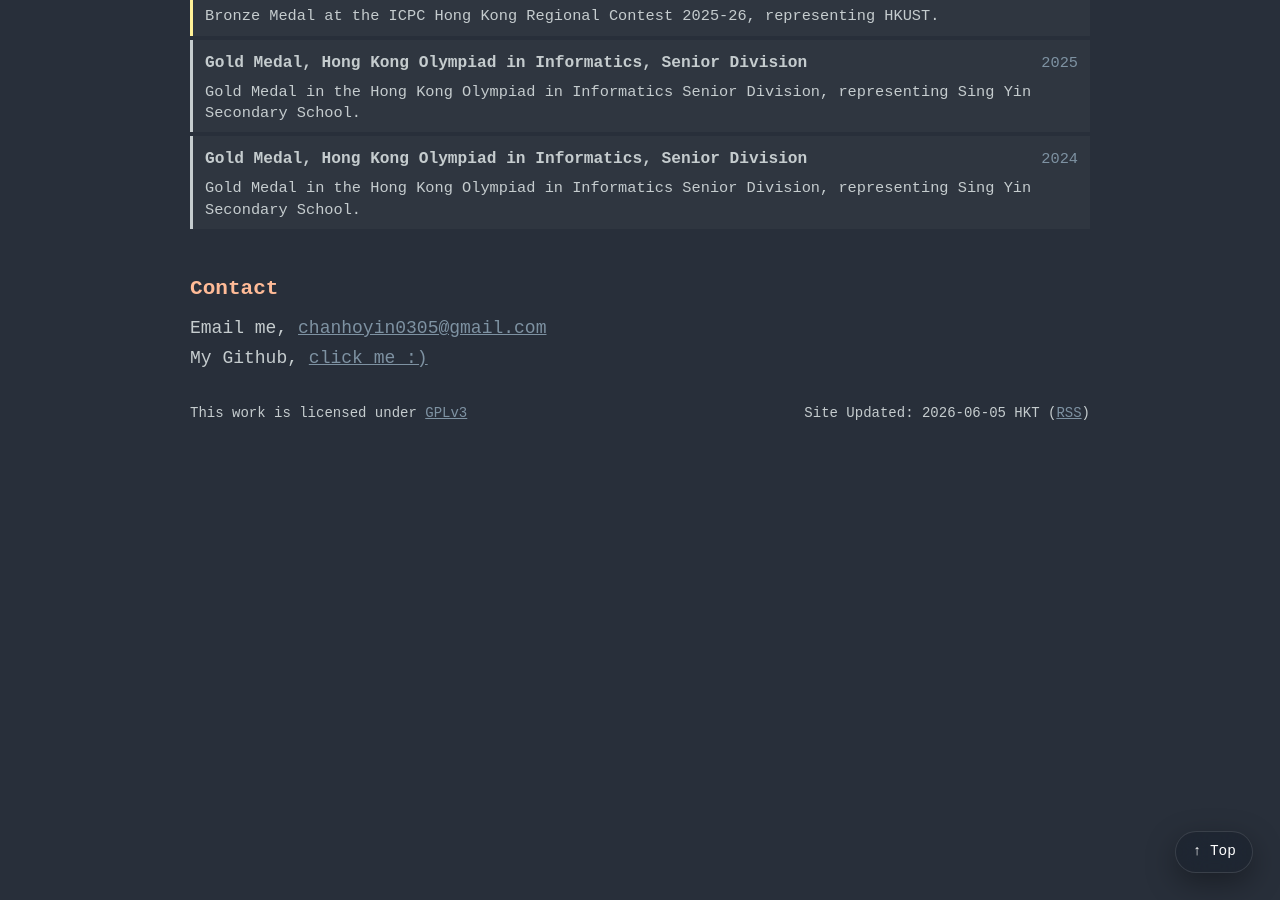
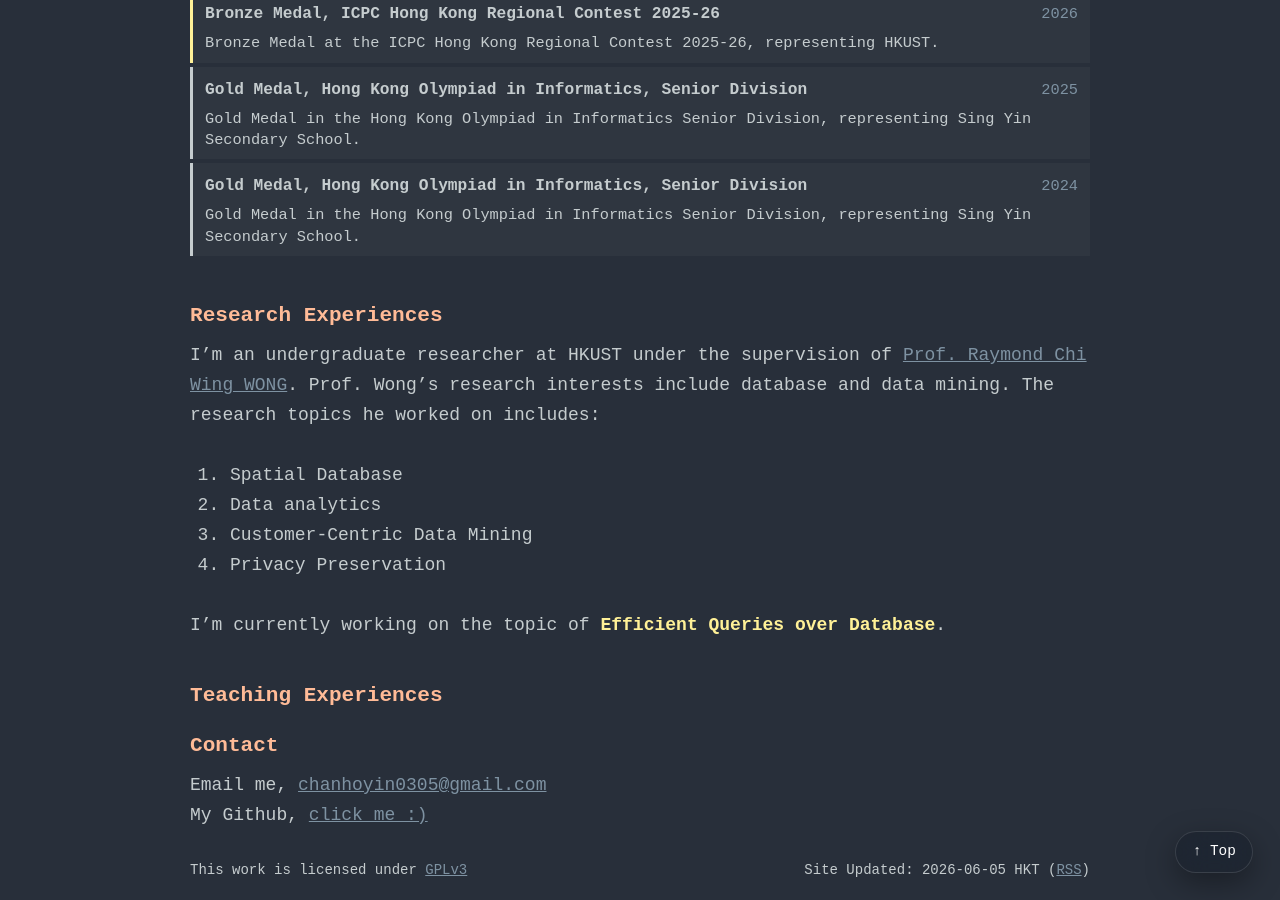
Before and after one commit to DanielChan0305/DanielChan0305.github.io, a Jekyll site: the page built from index.md, in a window 1280 px wide and 900 px high, scrolled down 1738 px. Built offline with Jekyll 4.4.1, drawn with Linux system fonts in a browser that asks for light colours; before the commit the page ends 2181 px from its top, so only the background shows below that; some of the changed text lies outside the part shown.

Commit message:
feat(research): add content for research experience

```diff
--- a/index.md
+++ b/index.md
@@ -121,6 +121,26 @@
 
 <br>
 
+### Research Experiences
+
+I'm an undergraduate researcher at HKUST under the supervision of [Prof. Raymond Chi Wing
+WONG](https://www.cse.ust.hk/~raywong/). Prof. Wong's research interests include database and data mining. The research topics he worked on includes:
+
+<br>
+
+1. Spatial Database
+2. Data analytics
+3. Customer-Centric Data Mining
+4. Privacy Preservation
+
+<br>
+
+I'm currently working on the topic of **Efficient Queries over Database**.
+
+<br>
+
+### Teaching Experiences
+
 ### Contact
 Email me, [chanhoyin0305@gmail.com](mailto:chanhoyin0305@gmail.com)
 
```
Also changed, not shown: _data/nav.yml (+8 -0 lines).
